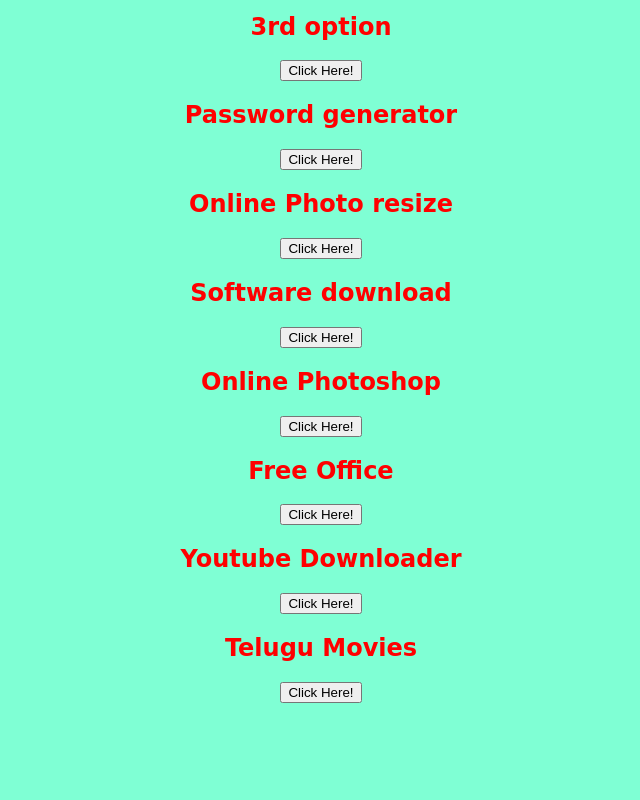
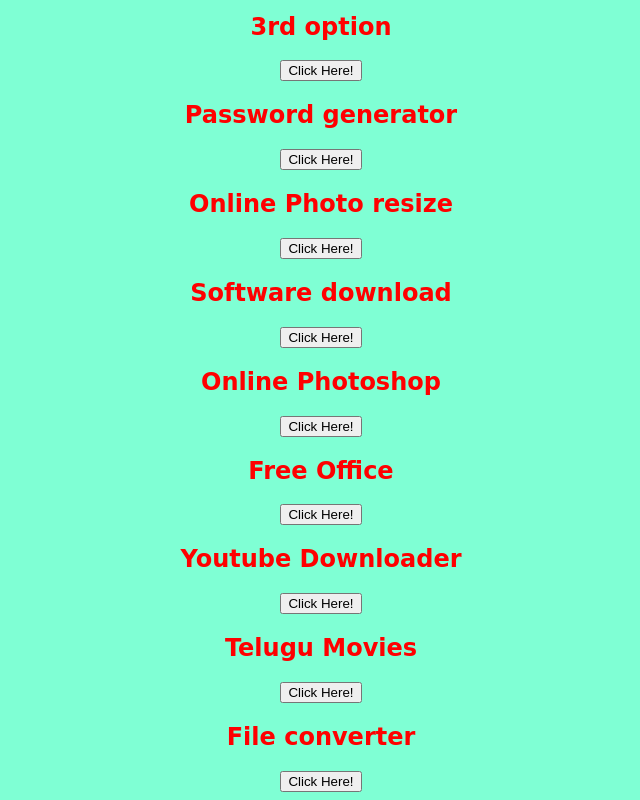
Before and after one commit to Mani2010/15-Useful-Websites, a plain HTML site: page index.html in a window 1280 px wide. Shown: the part 499-1299 px from the top of the page, without its empty margins (319-959 px from the left). Before the commit the page ends 1210 px from the top, so only its background shows below. Drawn offline with Linux system fonts and the light colour scheme.

Commit message:
Update index.html

```diff
--- a/index.html
+++ b/index.html
@@ -1,6 +1,6 @@
 <html>
 <head>
-    <title>11 Useful Websites</title>
+    <title>12 Useful Websites</title>
      <link rel="stylesheet" href="style.css">
     </head>
 <body>
@@ -67,6 +67,10 @@
     <section id="Telugu Movies">
     <h1>Telugu Movies</h1>
     <a href="https://ww5.7movierulz.tc/" target="_blank"><button>Click Here!</button></a>
+    </section>
+        <section id="File-converter">
+            <h1>File converter</h1>
+            <a href="https://cloudconvert.com/" target="_blank"><button>Click Here!</button></a>
 
 
 
```
